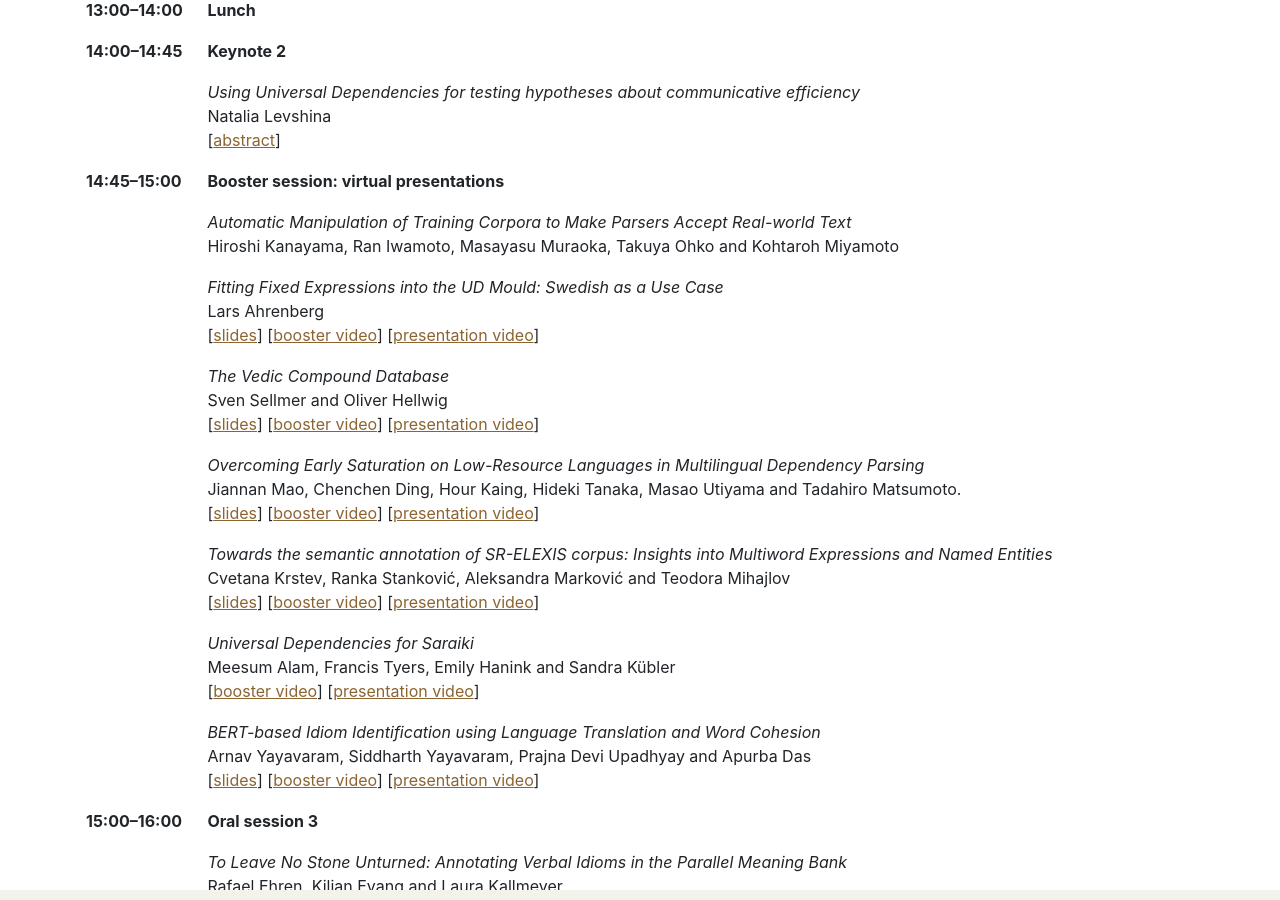
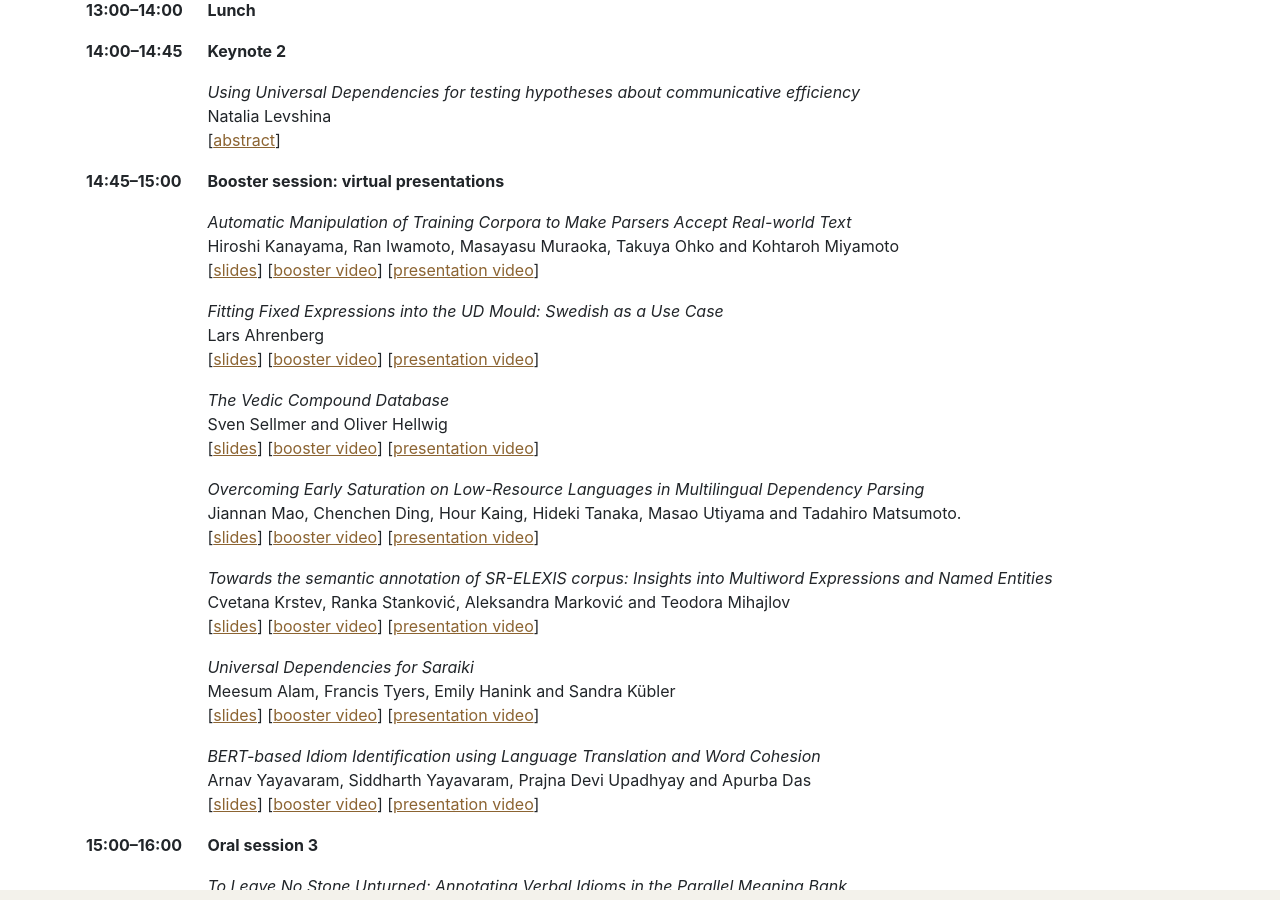
Before and after one commit to multiword/multiword.github.io, a Jekyll site: the page built from mweud2024/index.md, in a window 1280 px wide and 900 px high, scrolled down 3452 px. Built offline with Jekyll 4.4.1, drawn with Linux system fonts in a browser that asks for light colours; comment, search, counter and statistics services are not loaded.

Commit message:
Added slides, video links

```diff
--- a/mweud2024/index.md
+++ b/mweud2024/index.md
@@ -277,6 +277,9 @@ proceedings.
         <td>
             <i>Automatic Manipulation of Training Corpora to Make Parsers Accept Real-world Text</i><br>
             Hiroshi Kanayama, Ran Iwamoto, Masayasu Muraoka, Takuya Ohko and Kohtaroh Miyamoto<br>
+            [<a href="slides/kanayama-etal-2024-automatic-slides.pdf">slides</a>]
+            [<a href="https://uni-duesseldorf.sciebo.de/s/yaghCBY7G06iDXQ">booster video</a>]
+            [<a href="https://collon.ivory.ne.jp/MWEUD2024_Paper5_kanayama.mp4">presentation video</a>]
         </td>
     </tr>
     <tr>
@@ -324,6 +327,7 @@ proceedings.
         <td>
             <i>Universal Dependencies for Saraiki</i><br>
             Meesum Alam, Francis Tyers, Emily Hanink and Sandra Kübler<br>
+            [<a href="slides/messum-etal-2024-universal-slides.pdf">slides</a>]
             [<a href="https://indiana-my.sharepoint.com/:f:/g/personal/meealam_iu_edu/EnJ7GV9zgoVFkgwkYFAWVXYBh-jqwHkLrkjcP2k8c1-PCg?e=U9Y3cm">booster video</a>]
             [<a href="https://indiana-my.sharepoint.com/:f:/g/personal/meealam_iu_edu/EnJ7GV9zgoVFkgwkYFAWVXYBh-jqwHkLrkjcP2k8c1-PCg?e=U9Y3cm">presentation video</a>]
         </td>
```
Also changed, not shown: 2 other files.
